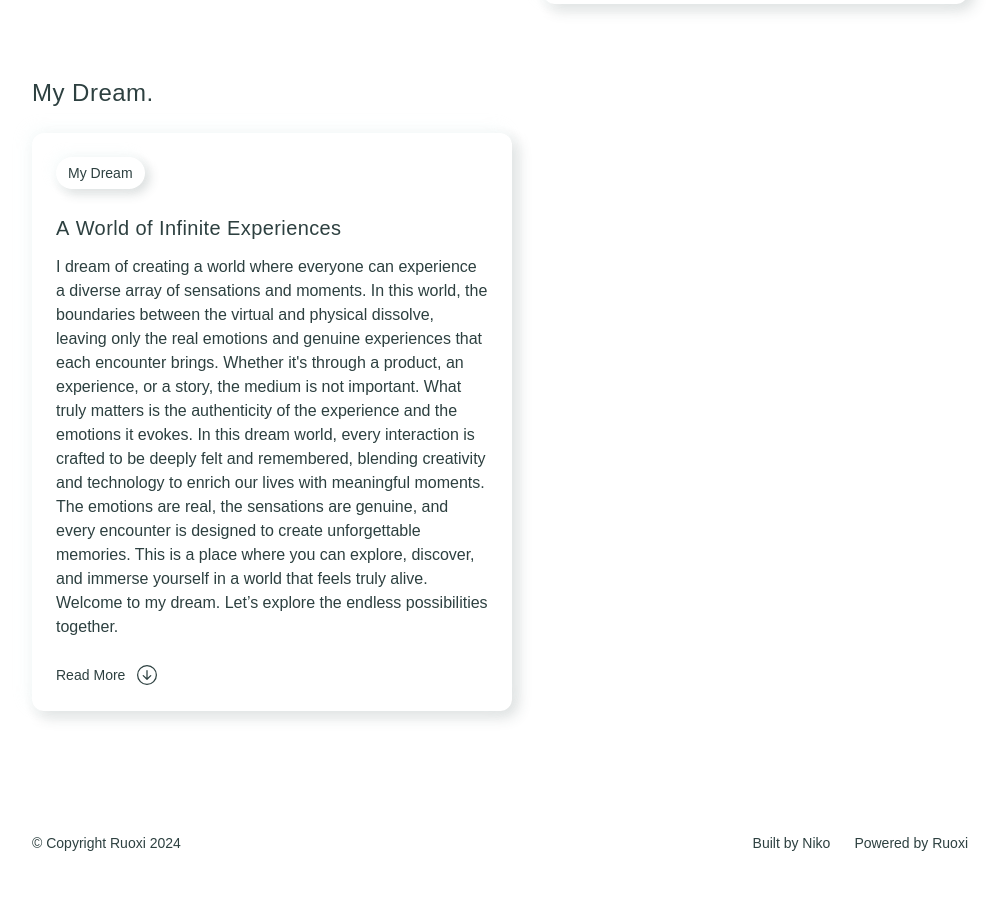
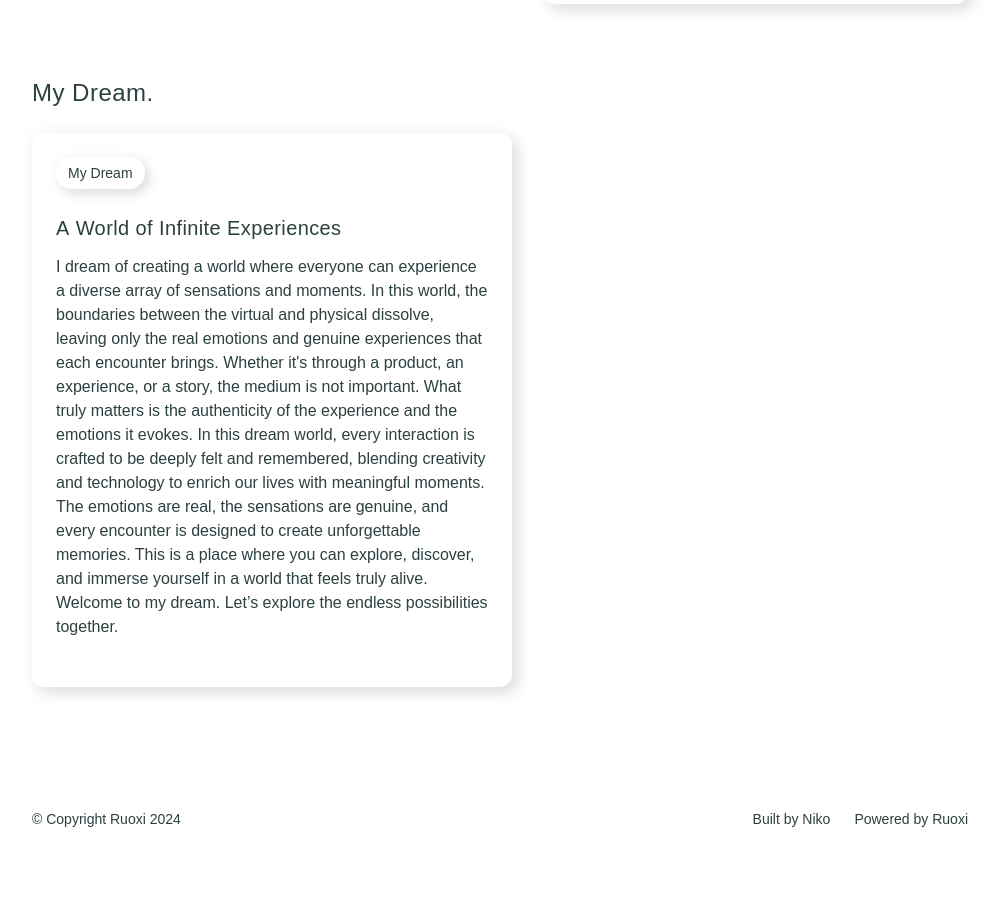
Before and after one commit to katharine-ruoxi/katharine-ruoxi, a plain HTML site: page index.html in a window 1280 px wide. Shown: the part 1635-2538 px from the top of the page, without its empty margins (80-1079 px from the left). After the commit the page ends 2514 px from the top, so only its background shows below. Drawn offline with nearby package versions, Linux system fonts and the light colour scheme; a script that the page names is missing.

Commit message:
removed read more/less

```diff
--- a/index.html
+++ b/index.html
@@ -509,20 +509,7 @@
                             Welcome to my dream. Let’s explore the endless possibilities together.
                           </p>
                         </div>
-                        <div class="content-layout-one-dropdown-read-more">
-                          <div class="read-more-dropdown-text">
-                            <div class="text-size-small">Read</div>
-                            <div class="read-more-dropdown-text-main">More</div>
-                            <div class="read-more-dropdown-text-alt">Less</div>
-                          </div>
-                          <div class="read-more-dropdown-arrow w-embed"><svg xmlns="http://www.w3.org/2000/svg"
-                              width="100%" height="100%" fill="currentColor" class="bi bi-arrow-down-circle"
-                              viewBox="0 0 16 16">
-                              <path fill-rule="evenodd"
-                                d="M1 8a7 7 0 1 0 14 0A7 7 0 0 0 1 8m15 0A8 8 0 1 1 0 8a8 8 0 0 1 16 0M8.5 4.5a.5.5 0 0 0-1 0v5.793L5.354 8.146a.5.5 0 1 0-.708.708l3 3a.5.5 0 0 0 .708 0l3-3a.5.5 0 0 0-.708-.708L8.5 10.293z">
-                              </path>
-                            </svg></div>
-                        </div>
+
                       </div>
 
                     </div>
```
